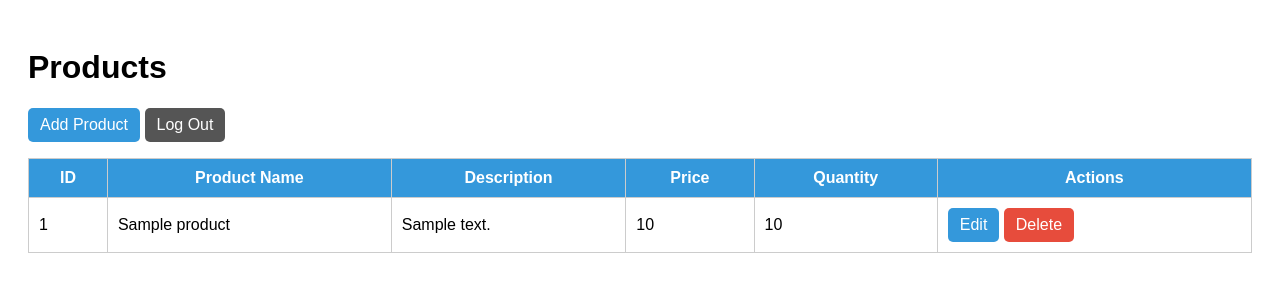
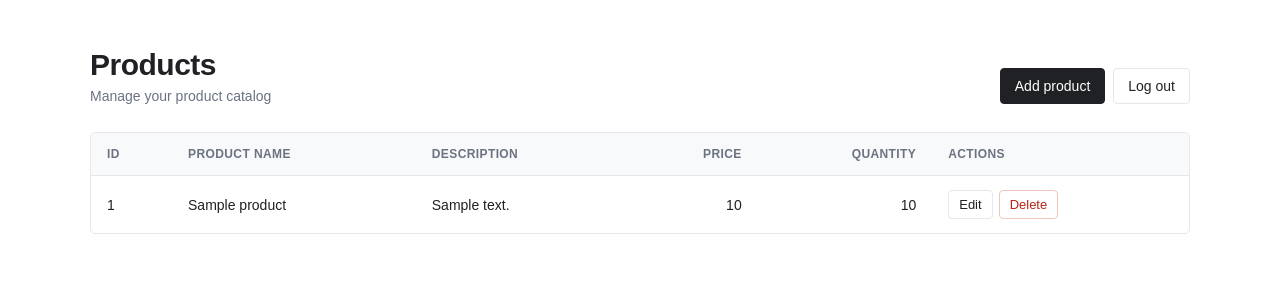
Before and after one commit to princesswinlynyu-art/yu-princesswinlyn-lavalust, a CodeIgniter app: page /LavaLust/products in a window 1280 px wide. Shown: the top 300 px of the page. Run offline with CodeIgniter, Linux system fonts and the light colour scheme; the visitor is signed in with stand-in values (Sample User, id 1); tables that the repository leaves empty or names only in its code hold one stand-in row (values such as "Sample post"); data that the repository does not hold is empty; some libraries are stand-ins or nearby versions.

Commit message:
Apply minimalist product management design

```diff
--- a/app/views/products_view.php
+++ b/app/views/products_view.php
@@ -1,101 +1,163 @@
 <!DOCTYPE html>
 <html>
 <head>
+    <meta name="viewport" content="width=device-width, initial-scale=1">
     <title>Products</title>
 
     <style>
-        body{
-            font-family:Arial;
-            padding:20px;
+        :root{
+            color-scheme:light;
+            --ink:#202124;
+            --muted:#6b7280;
+            --line:#e5e7eb;
+            --soft:#f8f9fa;
+            --accent:#202124;
         }
 
-        table{
-            width:100%;
-            border-collapse:collapse;
+        *{box-sizing:border-box}
+
+        body{
+            margin:0;
+            padding:48px 24px;
+            color:var(--ink);
+            background:#fff;
+            font-family:Arial,sans-serif;
         }
 
+        .page{
+            width:min(1100px,100%);
+            margin:0 auto;
+        }
+
+        .header{
+            display:flex;
+            align-items:flex-end;
+            justify-content:space-between;
+            gap:24px;
+            margin-bottom:28px;
+        }
+
+        h1{
+            margin:0 0 6px;
+            font-size:30px;
+            font-weight:600;
+            letter-spacing:-.5px;
+        }
+
+        .subtitle{
+            margin:0;
+            color:var(--muted);
+            font-size:14px;
+        }
+
+        .actions{display:flex;gap:8px;flex-wrap:wrap}
+
+        .btn{
+            display:inline-block;
+            padding:9px 14px;
+            border:1px solid var(--accent);
+            border-radius:4px;
+            background:var(--accent);
+            color:#fff;
+            text-decoration:none;
+            font-size:14px;
+        }
+
+        .btn.secondary{
+            background:#fff;
+            color:var(--ink);
+            border-color:var(--line);
+        }
+
+        .table-wrap{overflow-x:auto;border:1px solid var(--line);border-radius:5px}
+
+        table{width:100%;border-collapse:collapse;min-width:700px}
+
         th,td{
-            border:1px solid #ccc;
-            padding:10px;
+            padding:14px 16px;
+            border-bottom:1px solid var(--line);
+            text-align:left;
+            font-size:14px;
         }
 
         th{
-            background:#3498db;
-            color:white;
+            background:var(--soft);
+            color:var(--muted);
+            font-size:12px;
+            font-weight:600;
+            letter-spacing:.4px;
+            text-transform:uppercase;
         }
 
-        .btn{
-            padding:8px 12px;
-            background:#3498db;
-            color:white;
-            text-decoration:none;
-            border-radius:5px;
-            display:inline-block;
-        }
+        tr:last-child td{border-bottom:0}
 
-        .delete{
-            background:#e74c3c;
-        }
+        .number{text-align:right;white-space:nowrap}
 
-        .logout{
-            background:#555;
+        .row-actions{display:flex;gap:6px;white-space:nowrap}
+
+        .row-actions .btn{padding:6px 10px;font-size:13px}
+
+        .delete{background:#fff;color:#b42318;border-color:#f0c5c0}
+
+        .notice{
+            margin:0 0 20px;
+            padding:12px 14px;
+            border:1px solid var(--line);
+            border-radius:4px;
+            color:var(--muted);
+            font-size:14px;
         }
     </style>
 </head>
 <body>
 
+<main class="page">
+    <header class="header">
+        <div>
             <h1>Products</h1>
-
-<p>
-    <a class="btn" href="<?= site_url('products/create'); ?>">
-        Add Product
-    </a>
-    <a class="btn logout" href="<?= site_url('logout'); ?>">
-        Log Out
-    </a>
-</p>
+            <p class="subtitle">Manage your product catalog</p>
+        </div>
+        <div class="actions">
+            <a class="btn" href="<?= site_url('products/create'); ?>">Add product</a>
+            <a class="btn secondary" href="<?= site_url('logout'); ?>">Log out</a>
+        </div>
+    </header>
 
 <?php if ($product_error): ?>
-<p>Products are not available yet. Please make sure the products table has been migrated.</p>
+    <p class="notice">Products are not available yet. Please make sure the products table has been migrated.</p>
 <?php endif; ?>
 
+    <div class="table-wrap">
         <table>
-
             <tr>
                 <th>ID</th>
-    <th>Product Name</th>
+                <th>Product name</th>
                 <th>Description</th>
-    <th>Price</th>
-    <th>Quantity</th>
+                <th class="number">Price</th>
+                <th class="number">Quantity</th>
                 <th>Actions</th>
             </tr>
 
 <?php foreach($products as $product): ?>
-
             <tr>
-    <td><?= $product['id']; ?></td>
-    <td><?= $product['product_name']; ?></td>
-    <td><?= $product['description']; ?></td>
-    <td><?= $product['price']; ?></td>
-    <td><?= $product['quantity']; ?></td>
-
+                <td><?= htmlspecialchars($product['id']); ?></td>
+                <td><?= htmlspecialchars($product['product_name']); ?></td>
+                <td><?= htmlspecialchars($product['description']); ?></td>
+                <td class="number"><?= htmlspecialchars($product['price']); ?></td>
+                <td class="number"><?= htmlspecialchars($product['quantity']); ?></td>
                 <td>
-        <a class="btn"
-           href="<?= site_url('products/edit/'.$product['id']); ?>">
-           Edit
-        </a>
-
+                    <div class="row-actions">
+                        <a class="btn secondary" href="<?= site_url('products/edit/'.$product['id']); ?>">Edit</a>
                         <a class="btn delete"
                            href="<?= site_url('products/delete/'.$product['id']); ?>"
-           onclick="return confirm('Delete this product?')">
-           Delete
-        </a>
+                           onclick="return confirm('Delete this product?')">Delete</a>
+                    </div>
                 </td>
             </tr>
-
 <?php endforeach; ?>
-
         </table>
+    </div>
+</main>
 
 </body>
 </html>
```
Also changed, not shown: app/views/product_create.php (+27 -14 lines), app/views/product_edit.php (+31 -14 lines). Lines whose indentation alone changed are shown as unchanged.
